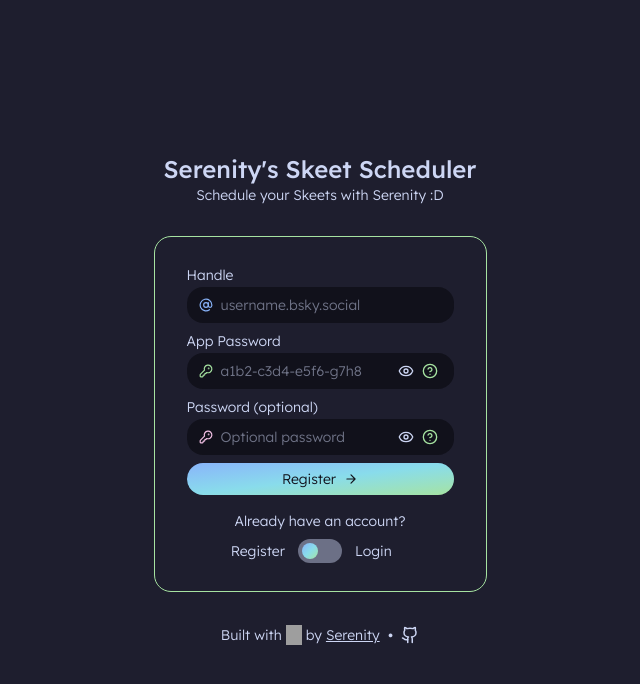
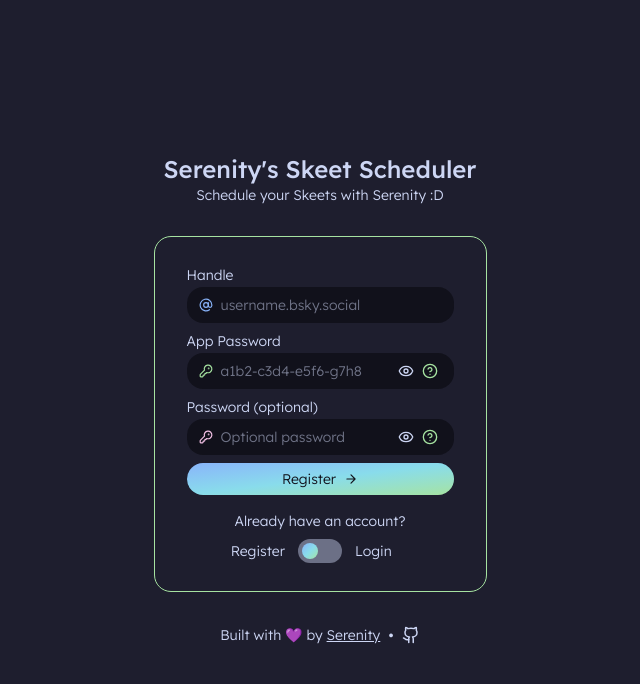
Before and after one commit to NekoDrone/s3, a Next.js app: page / in a window 1280 px wide. Shown: the top 684 px of the page, without its empty margins (320-960 px from the left). Built offline with nearby package versions, Linux system fonts and the light colour scheme; grey boxes are pictures that could not be loaded; what @atproto/api would draw is missing.

Commit message:
refactor: redo favicon, branding

```diff
--- a/src/components/Misc/Footer.tsx
+++ b/src/components/Misc/Footer.tsx
@@ -5,14 +5,7 @@
     return (
         <div className="flex items-center justify-center gap-2">
             <div className="flex gap-1">
-                <p className="text-sm font-light">Built with</p>
-                <Image
-                    src="https://emoji.lgbt/assets/svg/lesbian-heart.svg"
-                    alt="Lesbian heart!"
-                    width="16"
-                    height="16"
-                />
-                <p className="text-sm font-light">by </p>
+                <p className="text-sm font-light">Built with 💜 by</p>
                 <a
                     className="hover:text-ctp-lavender text-sm font-light underline"
                     href="https://serenity.tgirl.gay"
```
Also changed, not shown: 1 other file (tests, documents, lock files or other folders).
